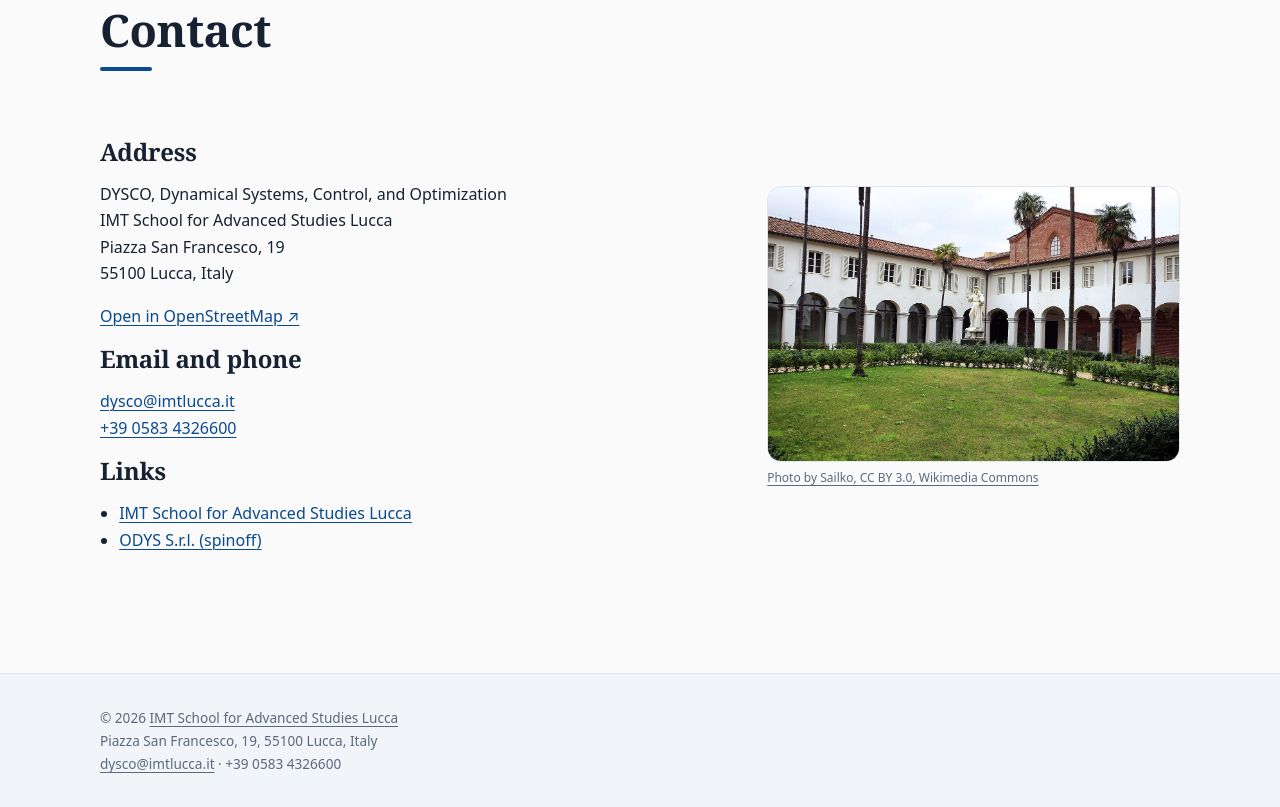
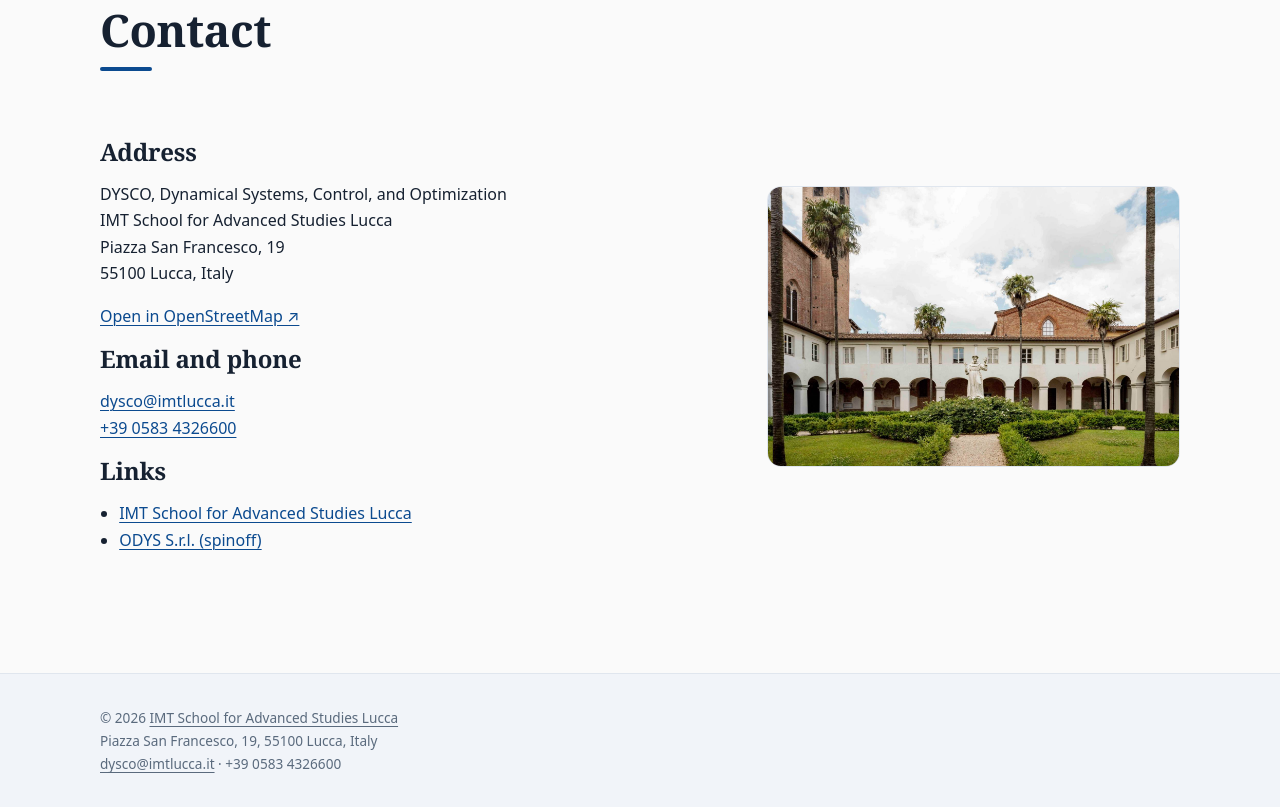
Before and after one commit to IMTAltiStudiLucca/dysco-website, a plain HTML site: page index.html in a window 1280 px wide. Shown: the part 6982-7789 px from the top of the page. Drawn offline with Linux system fonts and the light colour scheme.

Commit message:
rm cc notice

```diff
--- a/index.html
+++ b/index.html
@@ -84,7 +84,7 @@
 <a href="tel:+3905834326600">+39 0583 4326600</a></p>
 <h3 class="sub">Links</h3>
 <ul><li><a href="https://www.imtlucca.it" target="_blank" rel="noopener noreferrer">IMT School for Advanced Studies Lucca</a></li><li><a href="https://www.odys.it" target="_blank" rel="noopener noreferrer">ODYS S.r.l. (spinoff)</a></li></ul></section>
-<figure class="figure side"><img src="content/images/san-francesco-cloister.jpg" alt="The cloister of the San Francesco complex, home of IMT Lucca" loading="lazy"><figcaption><a href="https://commons.wikimedia.org/wiki/File:San_francesco,_lucca,_chiostri_02.JPG" target="_blank" rel="noopener noreferrer">Photo by Sailko, CC BY 3.0, Wikimedia Commons</a></figcaption></figure></div></div></section>
+<figure class="figure side"><img src="content/images/imt-cloister.jpg" alt="The cloister of the San Francesco complex, home of IMT Lucca" loading="lazy"></figure></div></div></section>
 </main>
 <footer class="site-footer"><div class="wrap">&copy; 2026 <a href="https://www.imtlucca.it" target="_blank" rel="noopener noreferrer">IMT School for Advanced Studies Lucca</a><br>Piazza San Francesco, 19, 55100 Lucca, Italy<br><a href="mailto:dysco@imtlucca.it">dysco@imtlucca.it</a> &middot; +39 0583 4326600</div></footer>
 <a class="to-top" href="#home" aria-label="Back to top">↑</a>
```
Also changed, not shown: content/images/san-francesco-cloister.jpg (deleted), 2 other files.
